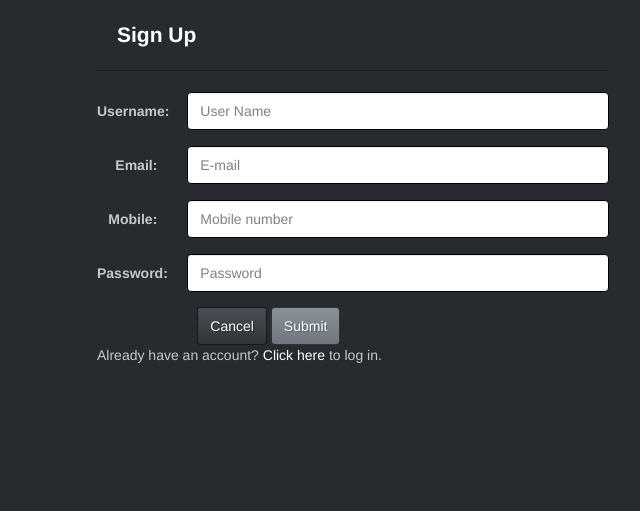
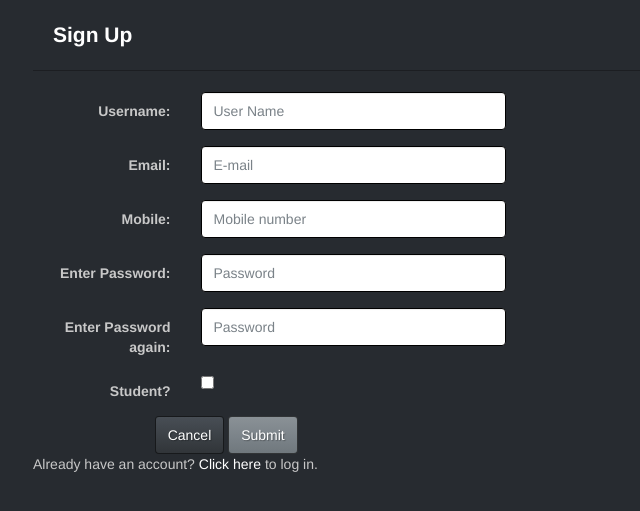
Before and after one commit to Pritheesh/StudentInformationSystem, a Django app: template templates/registration/register.html in a window 1280 px wide. Shown: the top 511 px of the page, without its empty margins (287-927 px from the left). Run offline with Django 3.2, Linux system fonts and the light colour scheme; the template is opened without the code that fills it: values that come from a table or form of the project are taken from there, others are empty; parts of the project's set-up code (start-up, migrations or seed data) failed here and were passed over; some libraries are stand-ins or nearby versions.

Commit message:
whatever

```diff
--- a/InfoSystem/api_views.py
+++ b/InfoSystem/api_views.py
@@ -5,7 +5,6 @@ from django.http.response import HttpResponseRedirect
 from django.shortcuts import render, redirect
 from django.urls.base import reverse
 
-from InfoSystem.forms import UserForm
 from InfoSystem.models import Parent
 
 def index(request):
--- a/InfoSystem/forms.py
+++ b/InfoSystem/forms.py
@@ -1,10 +1,81 @@
 from django import forms
+import re
+
 from django.contrib.auth.models import User
+from django.core.validators import validate_email
 
-class UserForm(forms.ModelForm):
-    password = forms.CharField(widget=forms.PasswordInput)
-    mobile = forms.CharField(required=True)
+from InfoSystem.models import Student, Parent
+from .models import CustomUser
+
+class UserForm(forms.Form):
+    email = forms.EmailField()
+    mobile =forms.CharField()
 
     class Meta:
         model = User
-        fields = ['username', 'email', 'password']
+        fields = ('username', 'email', 'password', 'mobile')
+
+
+class UserRegistrationForm(forms.Form):
+    username = forms.CharField(max_length=30)
+    email = forms.EmailField()
+    mobile = forms.CharField(max_length=15)
+    isstudent = forms.BooleanField()
+    password1 = forms.CharField(widget=forms.PasswordInput())
+    password2 = forms.CharField(widget=forms.PasswordInput())
+
+    def clean_username(self):
+        username = self.cleaned_data['username']
+        if not re.search(r'^\w+$', username):
+            raise forms.ValidationError("Username can only contain alphanumeric characters")
+        try:
+            CustomUser.objects.get(username=username)
+        except:
+            return username
+        raise forms.ValidationError("Username already exists")
+
+    def clean_email(self):
+        email = self.cleaned_data['email']
+        try:
+            validate_email(email)
+            return email
+        except:
+            return forms.ValidationError("Enter correct Email")
+
+    def clean_mobile(self):
+        mobile = self.cleaned_data['mobile']
+        if 'isstudent' in self.cleaned_data:
+            is_student = True
+        else:
+            is_student = False
+        if is_student is True:
+            try:
+                stud = Student.objects.get(mobile=mobile)
+                if stud.is_registered is True:
+                    return forms.ValidationError("Student with given mobile number already exists")
+            except:
+                return forms.ValidationError("User with given mobile number doesn't exist")
+            return mobile
+        else:
+            try:
+                par = Parent.objects.get(mobile=mobile)
+                if par.is_registered is True:
+                    return forms.ValidationError("Parent with given mobile number already exists")
+            except:
+                return forms.ValidationError("User with given mobile number doesn't exist")
+            return mobile
+
+
+    def clean_password2(self):
+        if 'password1' in self.cleaned_data:
+            password1 = self.cleaned_data['password1']
+            password2 = self.cleaned_data['password2']
+            if password1 == password2:
+                return password2
+            raise forms.ValidationError("Passwords do not match")
+
+    # def clean(self):
+    #     self.clean_password2()
+    #     self.clean_mobile()
+    #     self.clean_email()
+    #     self.clean_username()
--- a/InfoSystem/urls.py
+++ b/InfoSystem/urls.py
@@ -1,18 +1,23 @@
 from django.conf.urls import url
 from django.contrib.auth.decorators import login_required
 
+from InfoSystem import api_views
+from InfoSystem import serializers_views as s_views
 from InfoSystem import views
-from InfoSystem import serializers_views as s_views
 from rest_framework.authtoken import views as rest_views
 
 urlpatterns = [
-    url(r'^register/$', views.register, name='register'),
-    url(r'^login/$', views.login_user, name='login'),
-    url(r'^$', views.index, name='home'),
-    url(r'^accounts/login/$', views.login_user, name='login'),
-    url(r'^results/$', views.result_view, name='result-view'),
-    url(r'^logout/$', views.logout_view, name='logout'),
+    url(r'^api/register/$', api_views.register, name='api-register'),
+    url(r'^api/login/$', api_views.login_user, name='api-login'),
+    # url(r'^$', views.index, name='home'),
+    url(r'^accounts/login/$', api_views.login_user, name='login'),
+    url(r'^api/logout/$', api_views.logout_view, name='api-logout'),
     url(r'^api/results/$', s_views.StudentList.as_view()),
     url(r'^api/register/parent$', s_views.ParentRegisterView.as_view(), name='api-parent-register'),
     # url(r'^api/register/student', s_views.StudentRegisterView.as_view(), name='api-student-register'),
+
+
+    url(r'^results/$', api_views.result_view, name='result-view'),
+    url(r'^login/$', views.login, name='login'),
+    url(r'^register/$', views.register, name='register'),
 ]
--- a/templates/registration/register.html
+++ b/templates/registration/register.html
@@ -9,7 +9,7 @@
 <body>
 {#<h3>Register an Account</h3>#}
 
-<form class="form-horizontal" style="width: 40%;margin-left: auto;margin-right: auto" method="post">
+<form class="form-horizontal" style="width: 50%;margin-left: auto;margin-right: auto" method="post">
     {% csrf_token %}
   <fieldset>
     <legend style="font-weight: bolder;margin-bottom: 20px; padding: 20px">Sign Up</legend>
@@ -27,8 +27,8 @@
             <div class="col-sm-offset-2 col-sm-10">
                 <span class="text-danger small">{{ form.username.errors }}</span>
             </div>
-          <label for="id_username" class="col-lg-2 control-label">Username: </label>
-          <div class="col-lg-10">
+          <label for="id_username" class="col-lg-3 control-label">Username: </label>
+          <div class="col-lg-6">
             <input type="text" class="form-control" id="id_username" name="username" placeholder="User Name" required>
           </div>
         </div>
@@ -36,29 +36,47 @@
             <div class="col-sm-offset-2 col-sm-10">
                 <span class="text-danger small">{{ form.email.errors }}</span>
             </div>
-        <label for="id_email" class="col-lg-2 control-label">Email: </label>
-          <div class="col-lg-10">
-            <input type="text" class="form-control" id="id_email" name="email" placeholder="E-mail" required>
+        <label for="id_email" class="col-lg-3 control-label">Email: </label>
+          <div class="col-lg-6">
+            <input type="email" class="form-control" id="id_email"  name="email" placeholder="E-mail" required>
+{#              {{ form.email }}#}
           </div>
         </div>
         <div class="form-group">
             <div class="col-sm-offset-2 col-sm-10">
                 <span class="text-danger small">{{ form.mobile.errors }}</span>
             </div>
-          <label for="id_mobile" class="col-lg-2 control-label">Mobile: </label>
-          <div class="col-lg-10">
+          <label for="id_mobile" class="col-lg-3 control-label">Mobile: </label>
+          <div class="col-lg-6">
             <input type="text" class="form-control" id="id_mobile" name="mobile" placeholder="Mobile number" required>
+{#              {{ form.mobile }}#}
           </div>
         </div>
         <div class="form-group">
             <div class="col-sm-offset-2 col-sm-10">
-                <span class="text-danger small">{{ form.password.errors }}</span>
+                <span class="text-danger small">{{ form.password1.errors }}</span>
             </div>
-          <label for="id_password" class="col-lg-2 control-label">Password: </label>
-          <div class="col-lg-10">
-            <input type="password" class="form-control" id="id_password" name="password" placeholder="Password" required>
+          <label for="id_password1" class="col-lg-3 control-label">Enter Password: </label>
+          <div class="col-lg-6">
+            <input type="password" class="form-control" id="id_password1" name="password1" placeholder="Password" required>
           </div>
         </div>
+        <div class="form-group">
+            <div class="col-sm-offset-2 col-sm-10">
+                <span class="text-danger small">{{ form.password2.errors }}</span>
+            </div>
+          <label for="id_password2" class="col-lg-3 control-label">Enter Password again: </label>
+          <div class="col-lg-6">
+            <input type="password" class="form-control" id="id_password2" name="password2" placeholder="Password" required>
+          </div>
+        </div>
+        <div class="form-group">
+          <label for="id_is_student" class="col-lg-3 control-label">Student? </label>
+          <div class="col-lg-6">
+            <input type="checkbox"  id="id_isstudent" name="isstudent">
+          </div>
+        </div>
+
 
       <div class="col-lg-10 col-lg-offset-2">
         <button type="reset" class="btn btn-default">Cancel</button>
```
Also changed, not shown: InfoSystem/models.py (+21 -11 lines), InfoSystem/views.py (added, +41 -0 lines), populate.py (+25 -4 lines), InfoSystem/migrations/0001_initial.py (added), 4 other files.
